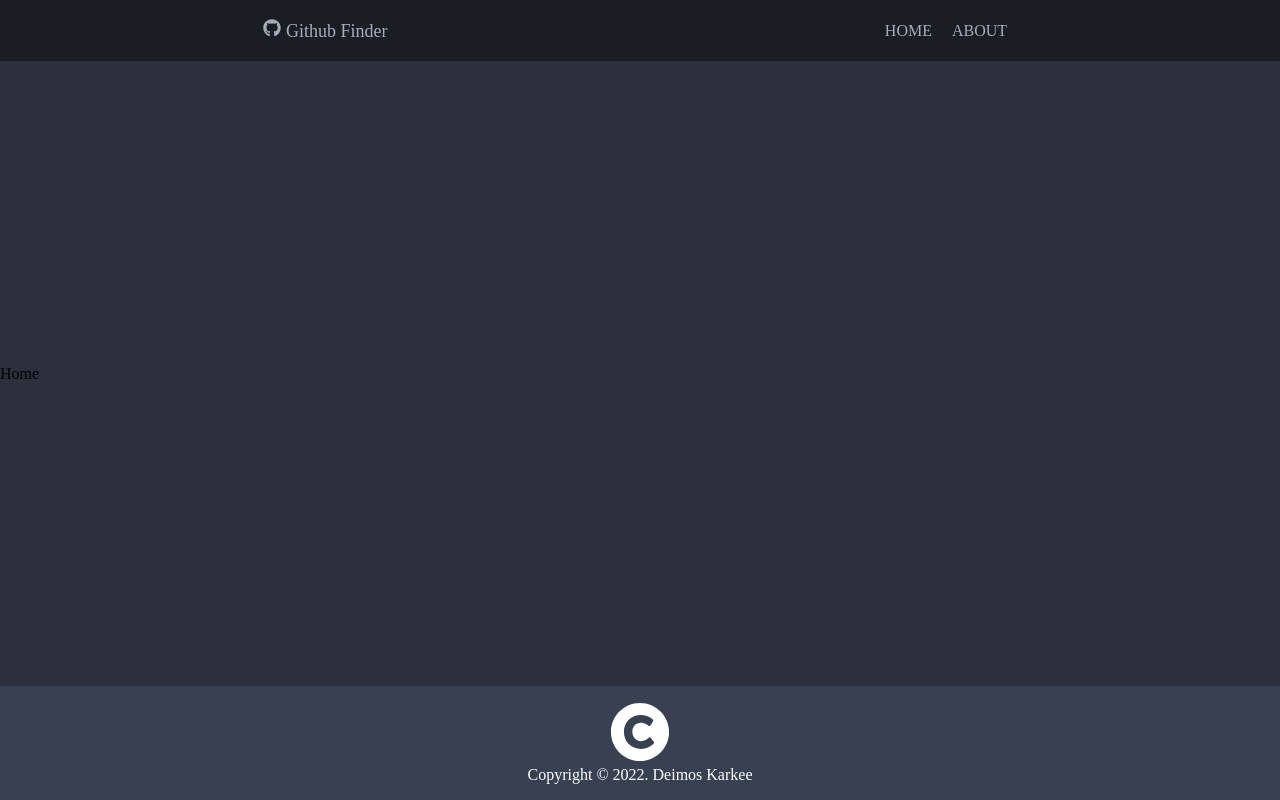
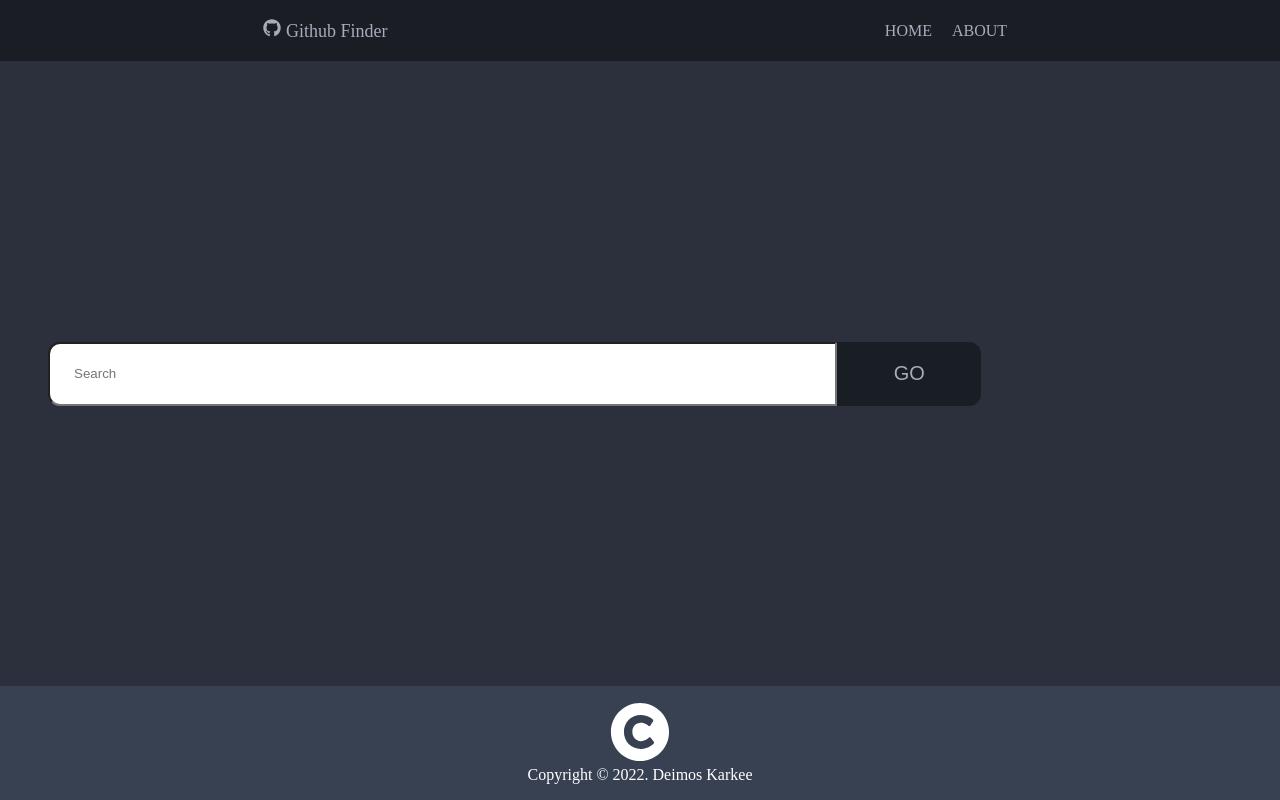
Before and after one commit to DeimosKarkee/Github-Finder, a React (Create React App) app: page / in a window 1280 px wide. Built offline with nearby package versions, Linux system fonts and the light colour scheme.

Commit message:
search and list user functionality tested using contet and reducers

```diff
--- a/src/App.js
+++ b/src/App.js
@@ -4,9 +4,11 @@ import Header from "./components/layouts/Header";
 import About from "./pages/About";
 import Home from "./pages/Home";
 import NotFound from "./pages/NotFound";
+import GithubProvider from "./contex/githubcontext/GithubContex";
 
 function App() {
   return (
+    <GithubProvider>
       <Router>
         <Header />
         <main>
@@ -19,6 +21,7 @@ function App() {
         </main>
         <Footer />
       </Router>
+    </GithubProvider>
   );
 }
 
--- /dev/null
+++ b/src/components/users/UserSearch.jsx
@@ -0,0 +1,40 @@
+import { useState } from "react";
+import { useContext } from "react";
+import { GithubContext } from "../../contex/githubcontext/GithubContex";
+
+function UserSearch() {
+  const [text, setText] = useState("");
+  const { users, getUsers } = useContext(GithubContext);
+
+  const submitHandler = (e) => {
+    e.preventDefault();
+    if (text.trim() === "") {
+      alert("Please input something first");
+    } else {
+      getUsers(text);
+      setText("");
+    }
+  };
+
+  return (
+    <form onSubmit={submitHandler}>
+      <div className="search">
+        <input
+          type="text"
+          className="search-bar"
+          placeholder="Search"
+          value={text}
+          onChange={(e) => setText(e.target.value)}
+        />
+        <button className="button gobutton">GO</button>
+        {users.length > 0 && (
+          <div>
+            <button className="button clearbutton">CLEAR</button>
+          </div>
+        )}
+      </div>
+    </form>
+  );
+}
+
+export default UserSearch;
--- /dev/null
+++ b/src/components/users/UsersList.jsx
@@ -0,0 +1,11 @@
+import { useContext } from "react";
+import { GithubContext } from "../../contex/githubcontext/GithubContex";
+
+function UsersList() {
+  const { users, loading } = useContext(GithubContext);
+  console.log(users);
+  if (loading) return <h3>Loading....</h3>;
+  return <>{users.map((user) => user.login)}</>;
+}
+
+export default UsersList;
--- /dev/null
+++ b/src/contex/githubcontext/GithubContex.js
@@ -0,0 +1,38 @@
+import { createContext, useReducer } from "react";
+import githubReducer from "./GithubReducers";
+
+export const GithubContext = createContext();
+
+export const GithubProvider = ({ children }) => {
+  const initialState = {
+    users: [],
+    loading: false,
+  };
+  const [state, dispatch] = useReducer(githubReducer, initialState);
+  const setloading = () => dispatch({ type: "SET_LOADING" });
+
+  const getUsers = async (text) => {
+    setloading();
+    const params = new URLSearchParams({
+      q: text,
+    });
+    const response = await fetch(
+      `https://api.github.com/search/users?${params}`
+    );
+    const { items } = await response.json();
+    dispatch({
+      type: "GET_USERS",
+      payload: items,
+    });
+  };
+
+  return (
+    <GithubContext.Provider
+      value={{ users: state.users, loading: state.loading, getUsers }}
+    >
+      {children}
+    </GithubContext.Provider>
+  );
+};
+
+export default GithubProvider;
--- /dev/null
+++ b/src/contex/githubcontext/GithubReducers.js
@@ -0,0 +1,19 @@
+const githubReducer = (state, action) => {
+  switch (action.type) {
+    case "GET_USERS":
+      return {
+        ...state,
+        users: action.payload,
+        loading: false,
+      };
+    case "SET_LOADING":
+      return {
+        ...state,
+        loading: true,
+      };
+    default:
+      return state;
+  }
+};
+
+export default githubReducer;
--- a/src/index.css
+++ b/src/index.css
@@ -35,6 +35,68 @@ header {
   margin: 10px;
   text-transform: uppercase;
   font-size: medium;
+}
+
+/* Home page......................................... */
+/* User search ------------------------------------ */
+.search {
+  display: grid;
+  grid-template-columns: 2fr 0.5fr 0.5fr;
+  background-color: #2b303c;
+  align-items: center;
+  margin: 3rem;
+}
+
+.search .search-bar {
+  border-radius: 12px 0 0 12px;
+  height: 4rem;
+  padding-left: 1.5rem;
+  line-height: 2;
+  padding-right: 10rem;
+}
+
+/* Button .................................. */
+.button {
+  display: inline-flex;
+  flex-shrink: 0;
+  user-select: none;
+  flex-wrap: wrap;
+  justify-content: center;
+  align-items: center;
+  border: none;
+  width: 9rem;
+  height: 4rem;
+  padding-left: 1.5rem;
+  padding-right: 1.5rem;
+  min-height: 4rem;
+  font-size: 1.25rem;
+}
+.button:hover,
+.button:active {
+  cursor: pointer;
+}
+
+.gobutton {
+  color: #a6adba;
+  background-color: #191d24;
+  border-radius: 0 12px 12px 0;
+  font-weight: 500;
+}
+.gobutton:hover {
+  background-color: #111318;
+}
+
+.clearbutton {
+  border-width: 1px;
+  border-color: transparent;
+  background-color: transparent;
+  color: currentColor;
+  border-radius: 0.5rem;
+  color: #a7adbb;
+}
+
+.clearbutton:hover {
+  background-color: #434955;
 }
 
 /* Not found page -------------------------------------- */
--- a/src/pages/Home.jsx
+++ b/src/pages/Home.jsx
@@ -1,7 +1,14 @@
 import React from "react";
+import UserSearch from "../components/users/UserSearch";
+import UsersList from "../components/users/UsersList";
 
 function Home() {
-  return <div>Home</div>;
+  return (
+    <>
+      <UserSearch />
+      <UsersList />
+    </>
+  );
 }
 
 export default Home;
--- a/src/pages/NotFound.jsx
+++ b/src/pages/NotFound.jsx
@@ -6,7 +6,7 @@ function NotFound() {
     <div className="not-found">
       <h1>Oops!</h1>
       <p>404-Page not found!</p>
-      <Link>
+      <Link to="/">
         <FaHome />
         Back to Home
       </Link>
```
Lines whose indentation alone changed are shown as unchanged.
